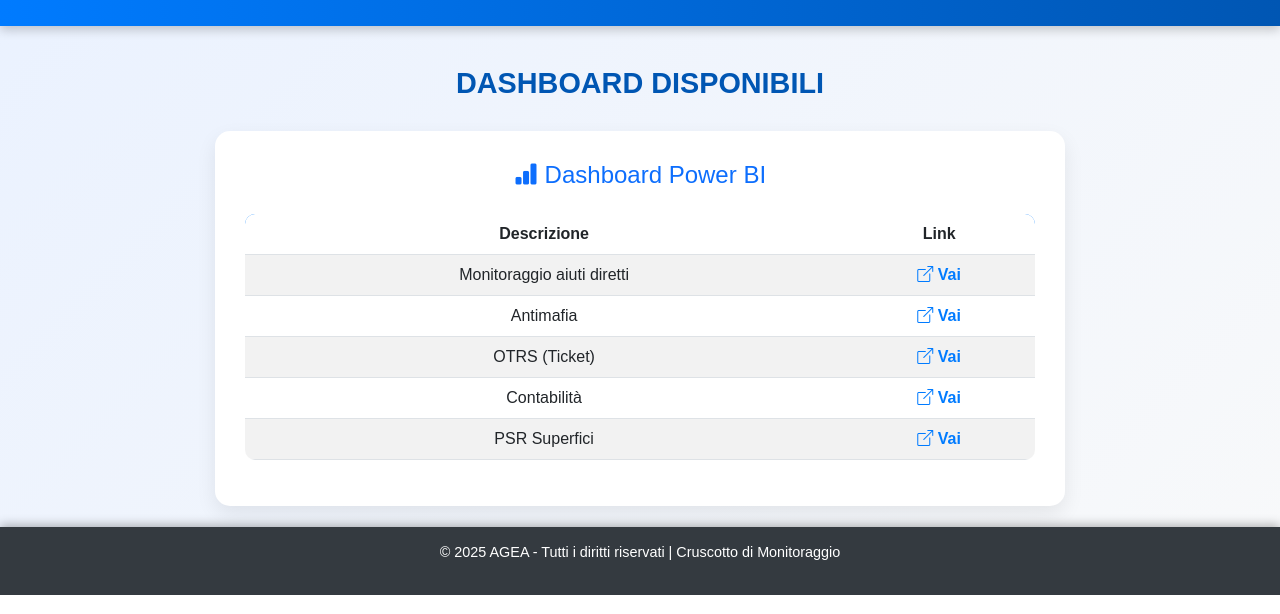
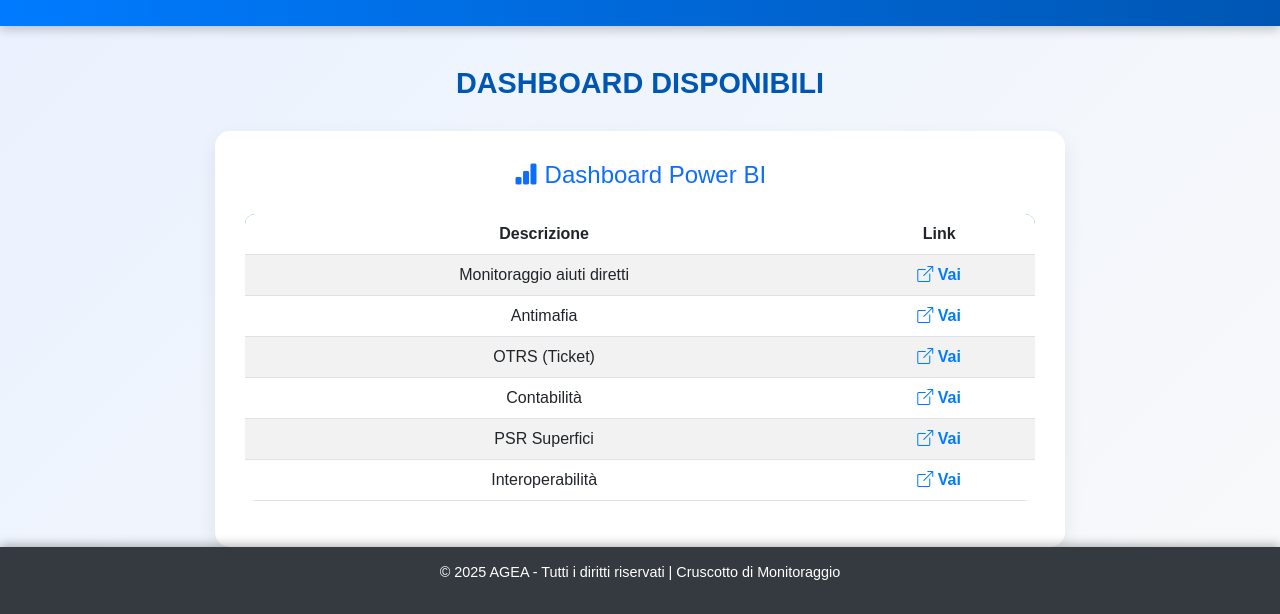
Before and after one commit to LukCame/Cruscotto-di-Monitoraggio-DASHBOARD, a plain HTML site: page index.html in a window 1280 px wide. Shown: the part 205-819 px from the top of the page. Drawn offline with nearby package versions, Linux system fonts and the light colour scheme.

Commit message:
Update index.html

```diff
--- a/index.html
+++ b/index.html
@@ -156,6 +156,7 @@
           <tr><td>OTRS (Ticket)</td><td><a class="btn-link" href="https://app.powerbi.com/groups/8a64a539-5072-4d81-9647-b2114a5f7726/reports/d6992b83-b3cc-43fb-9e53-a3e6416790d4?experience=power-bi" target="_blank"><i class="bi bi-box-arrow-up-right"></i> Vai</a></td></tr>
           <tr><td>Contabilità</td><td><a class="btn-link" href="https://app.powerbi.com/reportEmbed?reportId=15140096-8014-412e-8198-508ffc81c5f8&autoAuth=true&ctid=af5af08d-63ac-49b4-9b9e-79b80d13ce58" target="_blank"><i class="bi bi-box-arrow-up-right"></i> Vai</a></td></tr>
           <tr><td>PSR Superfici</td><td><a class="btn-link" href="https://app.powerbi.com/groups/me/reports/b2db4417-1a72-495d-b97b-10c11f2a67f3/055334079738fef25f95?experience=power-bi" target="_blank"><i class="bi bi-box-arrow-up-right"></i> Vai</a></td></tr>
+          <tr><td>Interoperabilità</td><td><a class="btn-link" href="https://app.powerbi.com/groups/me/reports/19586bdf-0448-4bc9-932f-1ce8e9716406/042e280055af56d69356?experience=power-bi" target="_blank"><i class="bi bi-box-arrow-up-right"></i> Vai</a></td></tr>
         </tbody>
       </table>
     </div>
```
